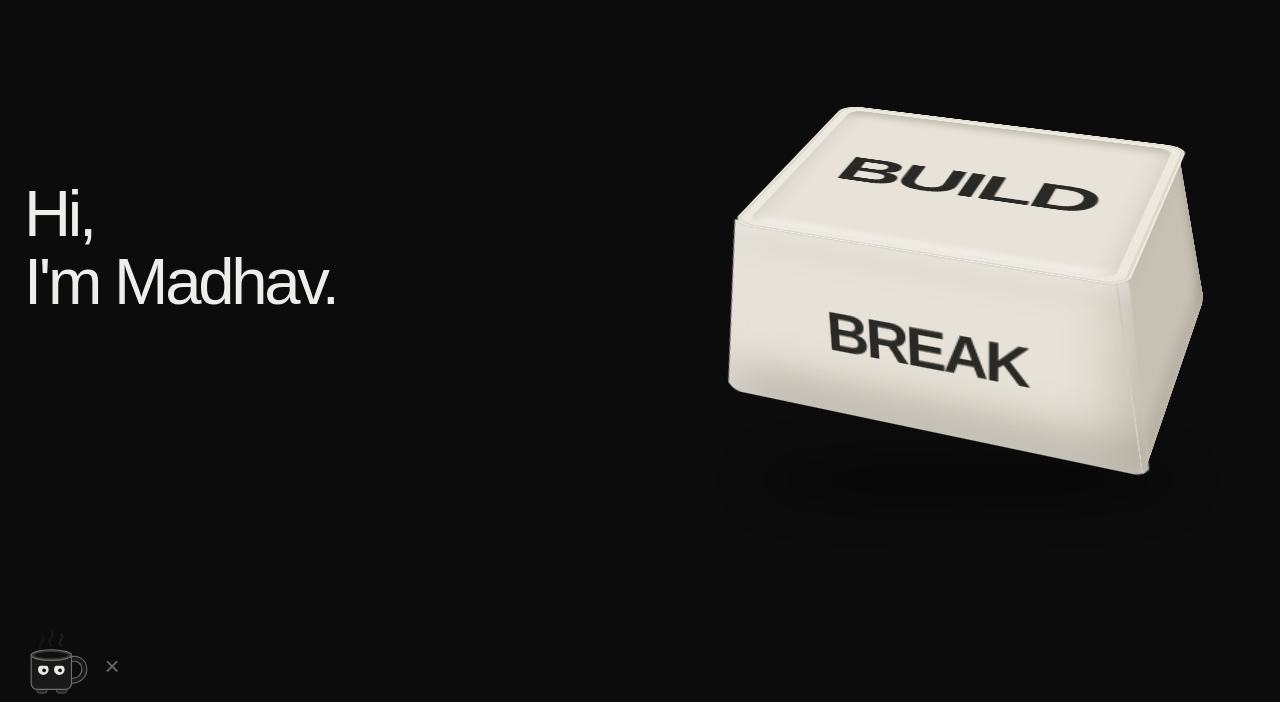
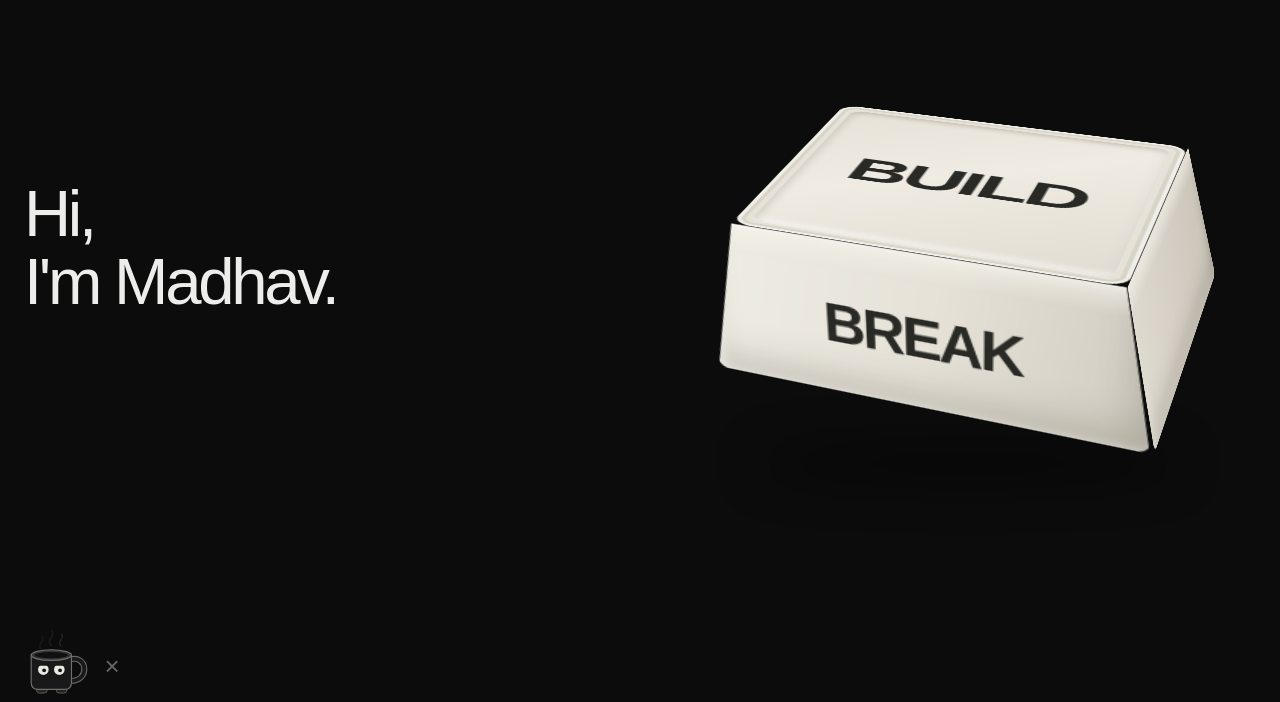
Before and after one commit to MadhavendraPandey/MadhavendraPandey.github.io, a FastAPI app: page / in a window 1280 px wide. Shown: the part 72-774 px from the top of the page. Run offline with FastAPI, Linux system fonts and the light colour scheme.

Commit message:
Refine hero keycap surfaces and shadows

```diff
--- a/static/css/pages/home.css
+++ b/static/css/pages/home.css
@@ -65,32 +65,43 @@
   left: 10px;
   top: 171px;
   width: 300px;
-  height: 136px;
+  height: 112px;
   clip-path: polygon(7% 0, 93% 0, 100% 100%, 0 100%);
-  border-radius: 0 0 11px 11px;
+  border-radius: 0 0 8px 8px;
+}
+/* A narrow roll at the shoulder follows the taper rather than forming a second box. */
+.keycap-face::before {
+  content: '';
+  position: absolute;
+  inset: 0 0 auto;
+  height: 20px;
+  clip-path: polygon(7% 0, 93% 0, 94% 100%, 6% 100%);
+  background: linear-gradient(to bottom, #fffdf590, #fffdf500);
+  pointer-events: none;
 }
 .keycap-front {
   display: grid;
   place-items: center;
-  transform: translateZ(134px) rotateX(10deg);
-  background: #e7e2d7;
-  box-shadow: inset 18px 0 26px #fff5, inset -28px 0 32px #817a6b40, inset 0 8px 10px #fff6, inset 0 -24px 32px #6e68594d;
+  transform: translateZ(141px) rotateX(12deg);
+  background: linear-gradient(100deg, #f0ede5 0%, #e6e2d8 52%, #d0cbc0 100%);
+  box-shadow: inset 4px 0 9px #fff8, inset -15px 0 22px #6d66592a, inset 0 -18px 24px #77706232;
 }
 .keycap-back {
-  transform: rotateY(180deg) translateZ(134px) rotateX(10deg);
-  background: #c8c4b8;
+  transform: rotateY(180deg) translateZ(141px) rotateX(12deg);
+  background: #d9d4c9;
+  box-shadow: inset 0 -14px 25px #736b5c3b;
 }
 .keycap-left {
   display: grid;
   place-items: center;
-  transform: rotateY(-90deg) translateZ(134px) rotateX(10deg);
-  background: #cbc5b9;
-  box-shadow: inset 18px 0 24px #f8f4e866, inset -22px 0 27px #817a6d38, inset 0 7px 10px #fff4, inset 0 -16px 20px #69645624;
+  transform: rotateY(-90deg) translateZ(141px) rotateX(12deg);
+  background: linear-gradient(95deg, #d4cfc3 0%, #c7c1b5 56%, #b7b0a4 100%);
+  box-shadow: inset 10px 0 18px #faf7ee45, inset -18px 0 23px #6f685b30, inset 0 -18px 24px #625b5030;
 }
 .keycap-right {
-  transform: rotateY(90deg) translateZ(134px) rotateX(10deg);
-  background: #c7c1b5;
-  box-shadow: inset 19px 0 24px #f8f4e866, inset -24px 0 28px #746d6040, inset 0 7px 10px #fff5, inset 0 -16px 20px #69645630;
+  transform: rotateY(90deg) translateZ(141px) rotateX(12deg);
+  background: linear-gradient(95deg, #e0dbd1 0%, #c9c3b8 100%);
+  box-shadow: inset 12px 0 20px #faf7ee65, inset -16px 0 22px #6f685b30, inset 0 -18px 24px #625b5030;
 }
 .keycap-top {
   top: 43px;
@@ -99,24 +110,25 @@
   height: 258px;
   display: grid;
   place-items: center;
-  border: 1px solid #f5f1e8;
-  border-radius: 15px;
-  background: #ede9df;
-  box-shadow: 0 1px 2px #837f7230, inset 0 0 0 2px #ded9cd;
+  border: 1px solid #f4f0e6;
+  border-radius: 14px;
+  background: #e6e2d8;
+  box-shadow: 0 1px 2px #655c4d20, inset 0 0 0 2px #fff9, inset 0 0 0 5px #d9d4c8;
   transform: rotateX(90deg);
 }
 .keycap-top::before {
   content: '';
   position: absolute;
-  inset: 8px;
+  inset: 9px;
   border-radius: 10px;
-  background: #e7e3d8;
-  box-shadow: inset 0 8px 15px #716b5c55, inset 0 -7px 13px #fff9;
+  background: linear-gradient(145deg, #e6e2d8 0%, #f0ece3 45%, #e2ddd2 100%);
+  box-shadow: inset 0 5px 9px #8279673b, inset 4px 2px 6px #8a827025, inset 0 -5px 9px #fff9, 0 1px 1px #fff7;
 }
 .keycap-legend {
   position: relative;
+  z-index: 1;
   font-family: Arial, Helvetica, sans-serif;
-  font-size: 65px;
+  font-size: 60px;
   font-weight: 700;
   line-height: 1;
   letter-spacing: -.06em;
@@ -127,7 +139,7 @@
   position: relative;
   margin-top: 8px;
   font-family: Arial, Helvetica, sans-serif;
-  font-size: 40px;
+  font-size: 38px;
   font-weight: 700;
   line-height: 1;
   letter-spacing: -.055em;
@@ -137,7 +149,7 @@
   position: relative;
   margin-top: 8px;
   font-family: Arial, Helvetica, sans-serif;
-  font-size: 42px;
+  font-size: 41px;
   font-weight: 700;
   line-height: 1;
   letter-spacing: -.055em;
@@ -146,15 +158,16 @@
 .keycap-shadow {
   position: absolute;
   left: 50%;
-  bottom: 54px;
+  bottom: 76px;
   transform: translateX(-50%);
   width: min(76%, 420px);
-  height: 44px;
+  height: 34px;
   border-radius: 50%;
-  background: #0007;
-  filter: blur(22px);
+  background: #0008;
+  filter: blur(24px);
   pointer-events: none;
 }
+:root[data-theme="light"] .keycap-shadow { background: #514d4380; }
 @media (max-width: 1100px) and (min-width: 901px) {
   .intro { grid-template-columns: minmax(0, 1.04fr) minmax(0, .96fr); column-gap: 12px; }
   .intro-copy { margin-top: 150px; }
@@ -171,7 +184,7 @@
   .intro-object { margin-top: 0; }
   .keycap-scene { width: min(100%, 550px); height: 470px; }
   .keycap-object { top: -50px; --key-scale: 1.3; }
-  .keycap-shadow { bottom: 36px; }
+  .keycap-shadow { bottom: 48px; }
 }
 @media (max-width: 600px) {
   .intro { padding-block: 30px 40px; }
@@ -182,7 +195,7 @@
   .intro-discipline { margin-top: 14px; font-size: 14px; }
   .keycap-scene { width: 100%; height: 325px; }
   .keycap-object { top: -90px; --key-scale: .82; }
-  .keycap-shadow { width: 72%; height: 30px; bottom: 26px; filter: blur(15px); }
+  .keycap-shadow { width: 72%; height: 24px; bottom: 36px; filter: blur(17px); }
 }
 @media (prefers-reduced-motion: reduce) {
   .hero-scroll { height: auto; }
```
